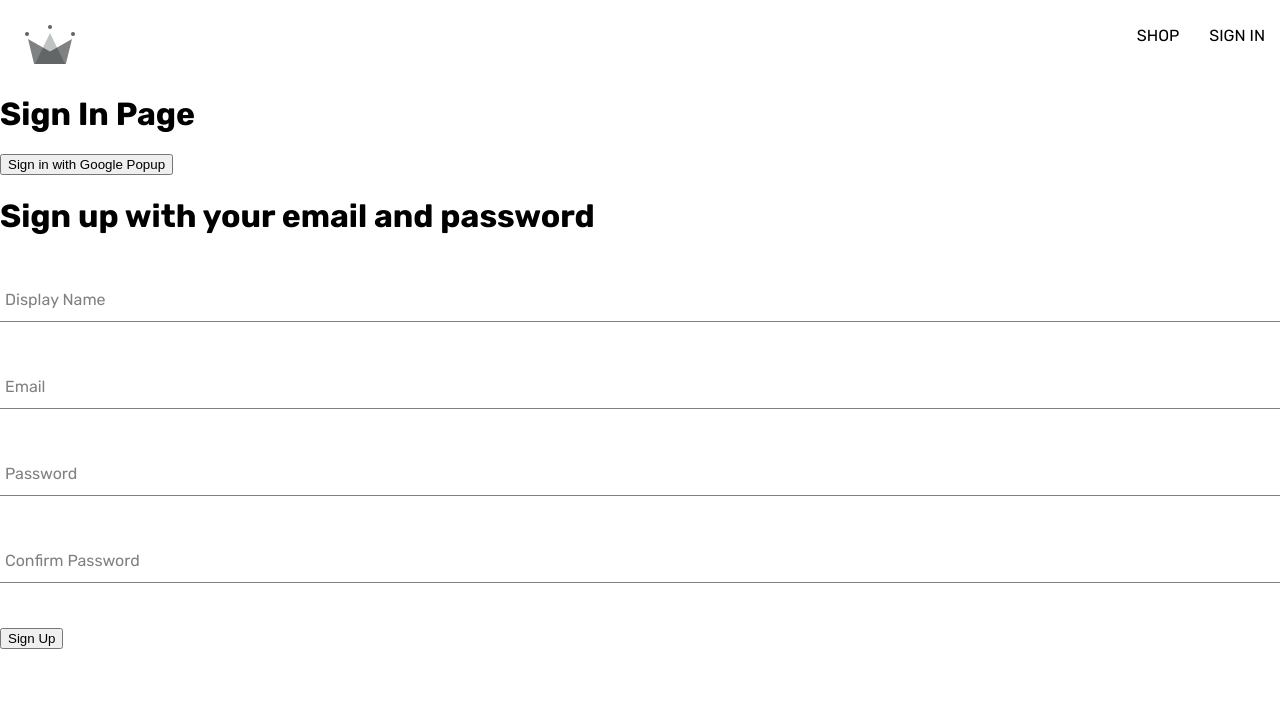
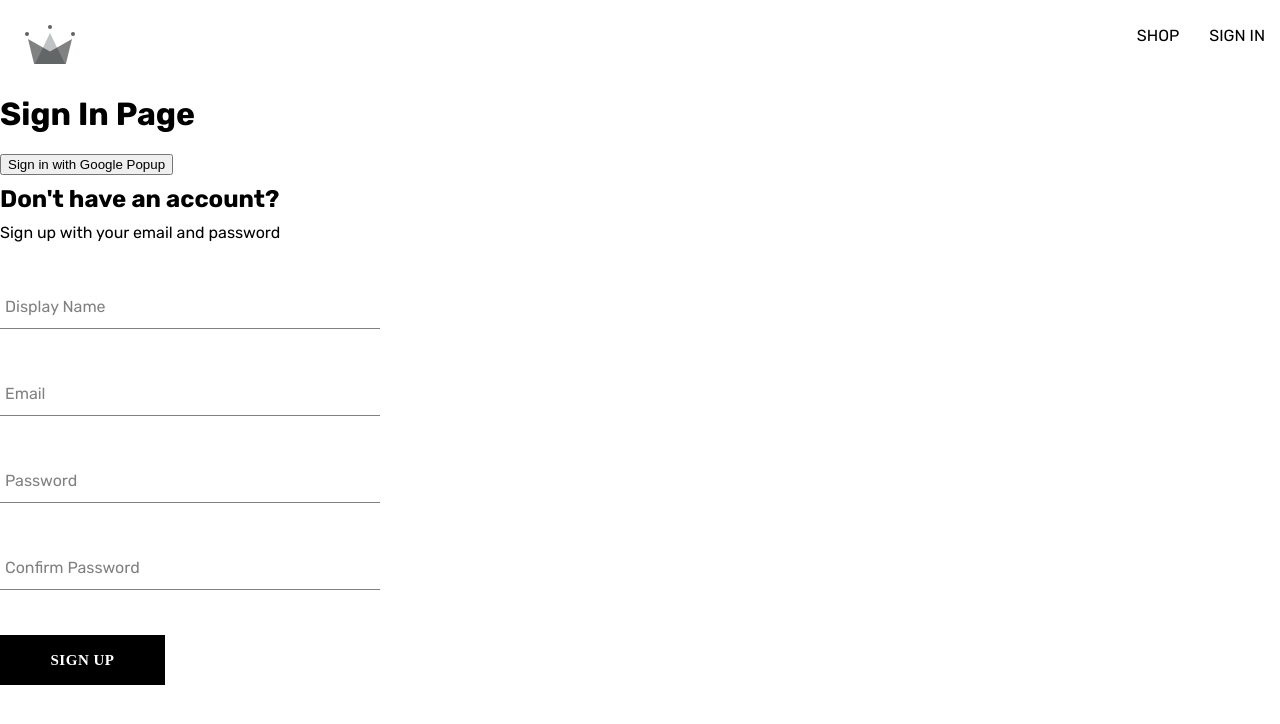
Before and after one commit to megaman2019/crwn_clothing, a React (Create React App) app: page /sign-in in a window 1280 px wide. Shown: the top 724 px of the page. Built offline with nearby package versions, Linux system fonts and the light colour scheme.

Commit message:
created signup component, button component and form-input component

```diff
--- /dev/null
+++ b/src/components/button/button.component.jsx
@@ -0,0 +1,19 @@
+import "./button.styles.scss"
+
+const BUTTON_TYPE_CLASSES = {
+  google: "google-sign-in",
+  inverted: "inverted",
+}
+
+const Button = ({ children, buttonType, ...otherProps }) => {
+  return (
+    <button
+      className={`button-container ${BUTTON_TYPE_CLASSES[buttonType]}`}
+      {...otherProps}
+    >
+      {children}
+    </button>
+  )
+}
+
+export default Button
--- /dev/null
+++ b/src/components/button/button.styles.scss
@@ -0,0 +1,46 @@
+.button-container {
+  min-width: 165px;
+  width: auto;
+  height: 50px;
+  letter-spacing: 0.5px;
+  line-height: 50px;
+  padding: 0 35px 0 35px;
+  font-size: 15px;
+  background-color: black;
+  color: white;
+  text-transform: uppercase;
+  font-family: "Rubiks";
+  font-weight: bolder;
+  border: none;
+  cursor: pointer;
+  display: flex;
+  justify-content: center;
+
+  &:hover {
+    background-color: white;
+    color: black;
+    border: 1px solid black;
+  }
+
+  &.google-sign-in {
+    background-color: #4285f4;
+    color: white;
+
+    &:hover {
+      background-color: #357ae8;
+      border: none;
+    }
+  }
+
+  &.inverted {
+    background-color: white;
+    color: black;
+    border: 1px solid black;
+
+    &:hover {
+      background-color: black;
+      color: white;
+      border: none;
+    }
+  }
+}
--- a/src/components/form-input/form-input.component.jsx
+++ b/src/components/form-input/form-input.component.jsx
@@ -1,13 +1,13 @@
 import "./form-input.styles.scss"
 
-const FormInput = ({ label, inputOptions }) => {
+const FormInput = ({ label, ...otherProps }) => {
   return (
     <div className="group">
-      <input className="form-input" {...inputOptions} />
+      <input className="form-input" {...otherProps} />
       {label && (
         <label
           className={`${
-            inputOptions.value.length ? "shrink" : ""
+            otherProps.value.length ? "shrink" : ""
           } form-input-label`}
         >
           {label}
--- a/src/components/sign-up-form/sign-up-form.component.jsx
+++ b/src/components/sign-up-form/sign-up-form.component.jsx
@@ -1,10 +1,13 @@
 import { useState } from "react"
 import FormInput from "../form-input/form-input.component"
+import Button from "../button/button.component"
 
 import {
   createAuthUserWithEmailAndPassword,
   createUserDocumentFromAuth,
 } from "../../utils/firebase/firebase.utils"
+
+import "./sign-up-form.styles.scss"
 
 const defaultFormFields = {
   displayName: "",
@@ -48,50 +51,43 @@
   }
 
   return (
-    <div>
-      <h1>Sign up with your email and password</h1>
+    <div className="sign-up-container">
+      <h2>Don't have an account?</h2>
+      <span>Sign up with your email and password</span>
       <form onSubmit={handleSubmit}>
         <FormInput
           label="Display Name"
-          inputOptions={{
-            type: "text",
-            required: true,
-            onChange: handleChange,
-            name: "displayName",
-            value: displayName,
-          }}
+          type="text"
+          required
+          onChange={handleChange}
+          name="displayName"
+          value={displayName}
         />
         <FormInput
           label="Email"
-          inputOptions={{
-            type: "email",
-            required: true,
-            onChange: handleChange,
-            name: "email",
-            value: email,
-          }}
+          type="email"
+          required
+          onChange={handleChange}
+          name="email"
+          value={email}
         />
         <FormInput
           label="Password"
-          inputOptions={{
-            type: "password",
-            required: true,
-            onChange: handleChange,
-            name: "password",
-            value: password,
-          }}
+          type="password"
+          required
+          onChange={handleChange}
+          name="password"
+          value={password}
         />
         <FormInput
           label="Confirm Password"
-          inputOptions={{
-            type: "password",
-            required: true,
-            onChange: handleChange,
-            name: "confirmPassword",
-            value: confirmPassword,
-          }}
+          type="password"
+          required
+          onChange={handleChange}
+          name="confirmPassword"
+          value={confirmPassword}
         />
-        <button type="submit">Sign Up</button>
+        <Button type="submit">Sign Up</Button>
       </form>
     </div>
   )
--- /dev/null
+++ b/src/components/sign-up-form/sign-up-form.styles.scss
@@ -0,0 +1,9 @@
+.sign-up-container {
+  display: flex;
+  flex-direction: column;
+  width: 380px;
+
+  h2 {
+    margin: 10px 0;
+  }
+}
```
